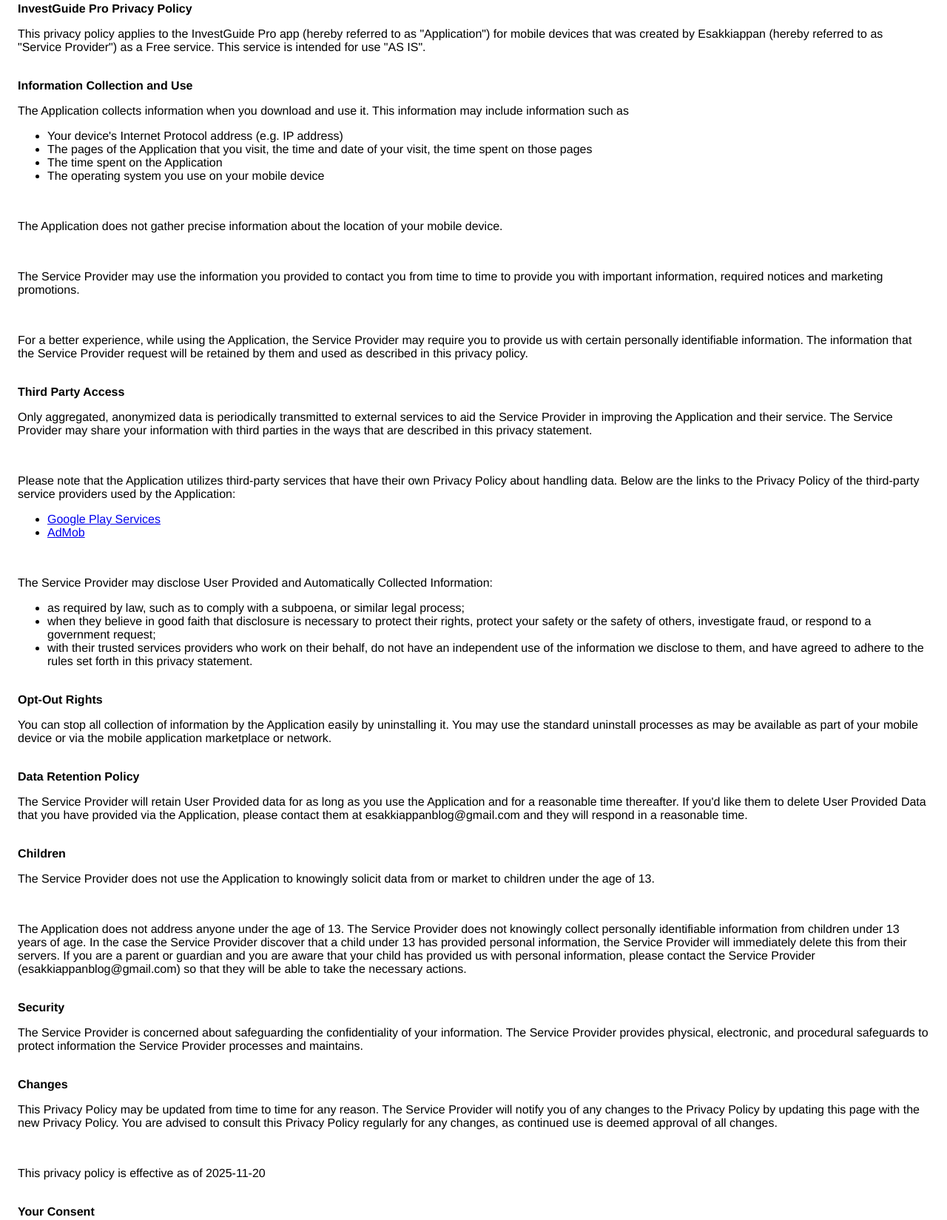
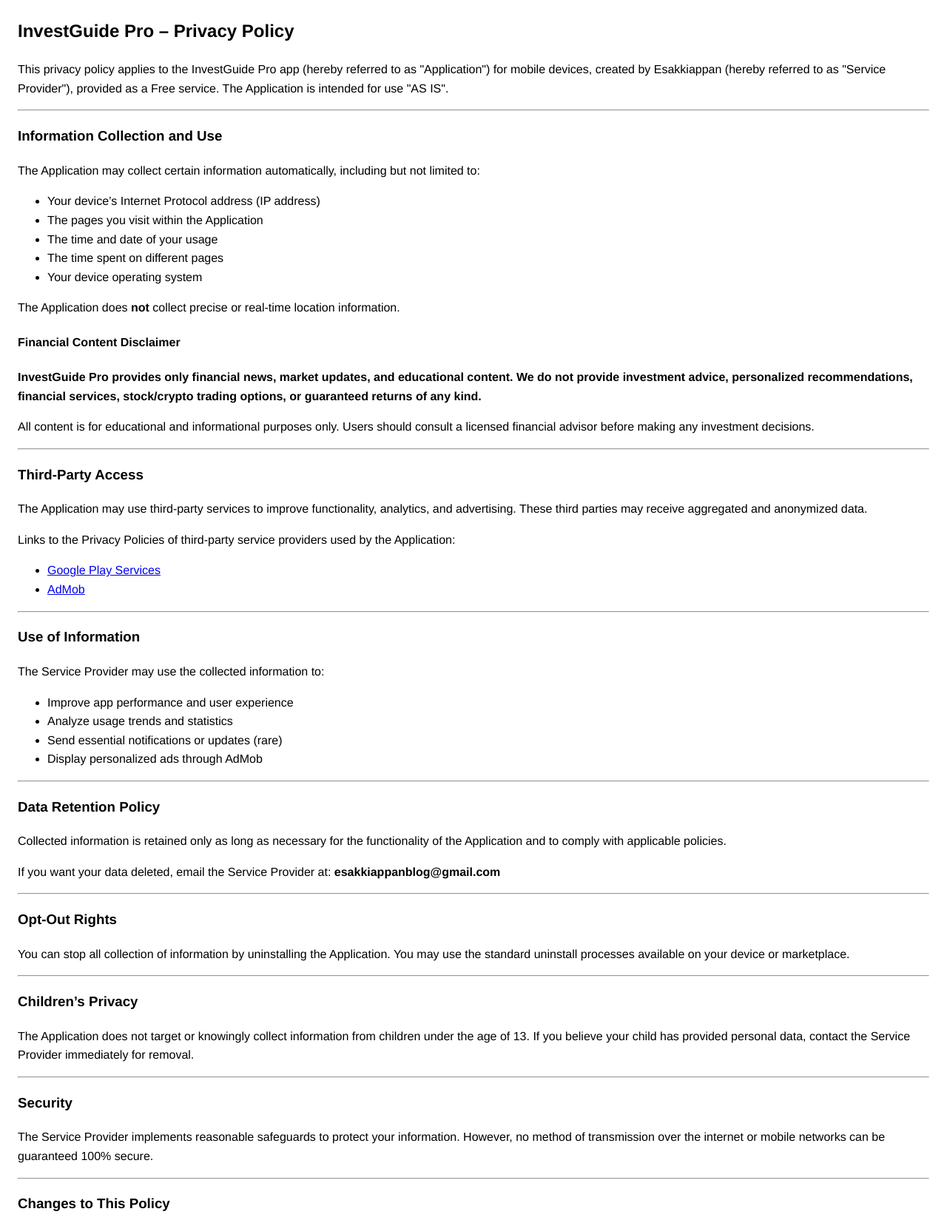
Before and after one commit to esakkiappan444/InvestGuide-Pro, a plain HTML site: page index.html in a window 1280 px wide. Shown: the part 21-1670 px from the top of the page at 74% size. Drawn offline with Linux system fonts and the light colour scheme.

Commit message:
Update index.html

```diff
--- a/index.html
+++ b/index.html
@@ -9,97 +9,111 @@
         body {
             font-family: 'Helvetica Neue', Helvetica, Arial, sans-serif;
             padding: 1em;
+            line-height: 1.6;
         }
     </style>
 </head>
 
 <body>
-    <strong>InvestGuide Pro Privacy Policy</strong>
-    <p>This privacy policy applies to the InvestGuide Pro app (hereby referred to as "Application") for mobile devices
-        that was created by Esakkiappan (hereby referred to as "Service Provider") as a Free service. This service is
-        intended for use "AS IS".</p><br><strong>Information Collection and Use</strong>
-    <p>The Application collects information when you download and use it. This information may include information such
-        as </p>
+
+    <h2>InvestGuide Pro – Privacy Policy</h2>
+
+    <p>This privacy policy applies to the InvestGuide Pro app (hereby referred to as "Application") for mobile devices,
+        created by Esakkiappan (hereby referred to as "Service Provider"), provided as a Free service. The Application is
+        intended for use "AS IS".</p>
+
+    <hr>
+
+    <h3>Information Collection and Use</h3>
+    <p>The Application may collect certain information automatically, including but not limited to:</p>
+
     <ul>
-        <li>Your device's Internet Protocol address (e.g. IP address)</li>
-        <li>The pages of the Application that you visit, the time and date of your visit, the time spent on those pages
-        </li>
-        <li>The time spent on the Application</li>
-        <li>The operating system you use on your mobile device</li>
+        <li>Your device’s Internet Protocol address (IP address)</li>
+        <li>The pages you visit within the Application</li>
+        <li>The time and date of your usage</li>
+        <li>The time spent on different pages</li>
+        <li>Your device operating system</li>
     </ul>
-    <p></p><br>
-    <p>The Application does not gather precise information about the location of your mobile device.</p>
-    <div bis_skin_checked="1" style="display: none;">
-        <p>The Application collects your device's location, which helps the Service Provider determine your approximate
-            geographical location and make use of in below ways:</p>
-        <ul>
-            <li>Geolocation Services: The Service Provider utilizes location data to provide features such as
-                personalized content, relevant recommendations, and location-based services.</li>
-            <li>Analytics and Improvements: Aggregated and anonymized location data helps the Service Provider to
-                analyze user behavior, identify trends, and improve the overall performance and functionality of the
-                Application.</li>
-            <li>Third-Party Services: Periodically, the Service Provider may transmit anonymized location data to
-                external services. These services assist them in enhancing the Application and optimizing their
-                offerings.</li>
-        </ul>
-    </div><br>
-    <p>The Service Provider may use the information you provided to contact you from time to time to provide you with
-        important information, required notices and marketing promotions.</p><br>
-    <p>For a better experience, while using the Application, the Service Provider may require you to provide us with
-        certain personally identifiable information. The information that the Service Provider request will be retained
-        by them and used as described in this privacy policy.</p><br><strong>Third Party Access</strong>
-    <p>Only aggregated, anonymized data is periodically transmitted to external services to aid the Service Provider in
-        improving the Application and their service. The Service Provider may share your information with third parties
-        in the ways that are described in this privacy statement.</p>
-    <div bis_skin_checked="1"><br>
-        <p>Please note that the Application utilizes third-party services that have their own Privacy Policy about
-            handling data. Below are the links to the Privacy Policy of the third-party service providers used by the
-            Application:</p>
-        <ul>
-            <li><a href="https://www.google.com/policies/privacy/" target="_blank" rel="noopener noreferrer">Google Play
-                    Services</a></li>
-            <li><a href="https://support.google.com/admob/answer/6128543?hl=en" target="_blank"
-                    rel="noopener noreferrer">AdMob</a></li>
-        </ul>
-    </div><br>
-    <p>The Service Provider may disclose User Provided and Automatically Collected Information:</p>
+
+    <p>The Application does <strong>not</strong> collect precise or real-time location information.</p>
+
+    <h4>Financial Content Disclaimer</h4>
+    <p><strong>InvestGuide Pro provides only financial news, market updates, and educational content. We do not provide
+        investment advice, personalized recommendations, financial services, stock/crypto trading options, or guaranteed
+        returns of any kind.</strong></p>
+
+    <p>All content is for educational and informational purposes only. Users should consult a licensed financial advisor
+        before making any investment decisions.</p>
+
+    <hr>
+
+    <h3>Third-Party Access</h3>
+    <p>The Application may use third-party services to improve functionality, analytics, and advertising. These third
+        parties may receive aggregated and anonymized data.</p>
+
+    <p>Links to the Privacy Policies of third-party service providers used by the Application:</p>
     <ul>
-        <li>as required by law, such as to comply with a subpoena, or similar legal process;</li>
-        <li>when they believe in good faith that disclosure is necessary to protect their rights, protect your safety or
-            the safety of others, investigate fraud, or respond to a government request;</li>
-        <li>with their trusted services providers who work on their behalf, do not have an independent use of the
-            information we disclose to them, and have agreed to adhere to the rules set forth in this privacy statement.
-        </li>
+        <li><a href="https://www.google.com/policies/privacy/" target="_blank">Google Play Services</a></li>
+        <li><a href="https://support.google.com/admob/answer/6128543?hl=en" target="_blank">AdMob</a></li>
     </ul>
-    <p></p><br><strong>Opt-Out Rights</strong>
-    <p>You can stop all collection of information by the Application easily by uninstalling it. You may use the standard
-        uninstall processes as may be available as part of your mobile device or via the mobile application marketplace
-        or network.</p><br><strong>Data Retention Policy</strong>
-    <p>The Service Provider will retain User Provided data for as long as you use the Application and for a reasonable
-        time thereafter. If you'd like them to delete User Provided Data that you have provided via the Application,
-        please contact them at esakkiappanblog@gmail.com and they will respond in a reasonable time.</p>
-    <br><strong>Children</strong>
-    <p>The Service Provider does not use the Application to knowingly solicit data from or market to children under the
-        age of 13.</p>
-    <div bis_skin_checked="1"><br>
-        <p>The Application does not address anyone under the age of 13. The Service Provider does not knowingly collect
-            personally identifiable information from children under 13 years of age. In the case the Service Provider
-            discover that a child under 13 has provided personal information, the Service Provider will immediately
-            delete this from their servers. If you are a parent or guardian and you are aware that your child has
-            provided us with personal information, please contact the Service Provider (esakkiappanblog@gmail.com) so
-            that they will be able to take the necessary actions.</p>
-    </div><!----><br><strong>Security</strong>
-    <p>The Service Provider is concerned about safeguarding the confidentiality of your information. The Service
-        Provider provides physical, electronic, and procedural safeguards to protect information the Service Provider
-        processes and maintains.</p><br><strong>Changes</strong>
-    <p>This Privacy Policy may be updated from time to time for any reason. The Service Provider will notify you of any
-        changes to the Privacy Policy by updating this page with the new Privacy Policy. You are advised to consult this
-        Privacy Policy regularly for any changes, as continued use is deemed approval of all changes.</p><br>
-    <p>This privacy policy is effective as of 2025-11-20</p><br><strong>Your Consent</strong>
-    <p>By using the Application, you are consenting to the processing of your information as set forth in this Privacy
-        Policy now and as amended by us.</p><br><strong>Contact Us</strong>
-    <p>If you have any questions regarding privacy while using the Application, or have questions about the practices,
-        please contact the Service Provider via email at esakkiappanblog@gmail.com.</p>
+
+    <hr>
+
+    <h3>Use of Information</h3>
+    <p>The Service Provider may use the collected information to:</p>
+    <ul>
+        <li>Improve app performance and user experience</li>
+        <li>Analyze usage trends and statistics</li>
+        <li>Send essential notifications or updates (rare)</li>
+        <li>Display personalized ads through AdMob</li>
+    </ul>
+
+    <hr>
+
+    <h3>Data Retention Policy</h3>
+    <p>Collected information is retained only as long as necessary for the functionality of the Application and to comply
+        with applicable policies.</p>
+
+    <p>If you want your data deleted, email the Service Provider at:
+        <strong>esakkiappanblog@gmail.com</strong>
+    </p>
+
+    <hr>
+
+    <h3>Opt-Out Rights</h3>
+    <p>You can stop all collection of information by uninstalling the Application. You may use the standard uninstall
+        processes available on your device or marketplace.</p>
+
+    <hr>
+
+    <h3>Children’s Privacy</h3>
+    <p>The Application does not target or knowingly collect information from children under the age of 13. If you believe
+        your child has provided personal data, contact the Service Provider immediately for removal.</p>
+
+    <hr>
+
+    <h3>Security</h3>
+    <p>The Service Provider implements reasonable safeguards to protect your information. However, no method of
+        transmission over the internet or mobile networks can be guaranteed 100% secure.</p>
+
+    <hr>
+
+    <h3>Changes to This Policy</h3>
+    <p>This Privacy Policy may be updated from time to time. Any changes will be posted on this page.</p>
+    <p>This policy is effective as of <strong>2025-11-20</strong>.</p>
+
+    <hr>
+
+    <h3>Your Consent</h3>
+    <p>By using the Application, you consent to the processing of your information as described in this Privacy Policy.</p>
+
+    <hr>
+
+    <h3>Contact Us</h3>
+    <p>If you have questions regarding privacy or data handling, contact the Service Provider at:
+        <br><strong>esakkiappanblog@gmail.com</strong>
+    </p>
+
     <hr>
 
 </body>
```
